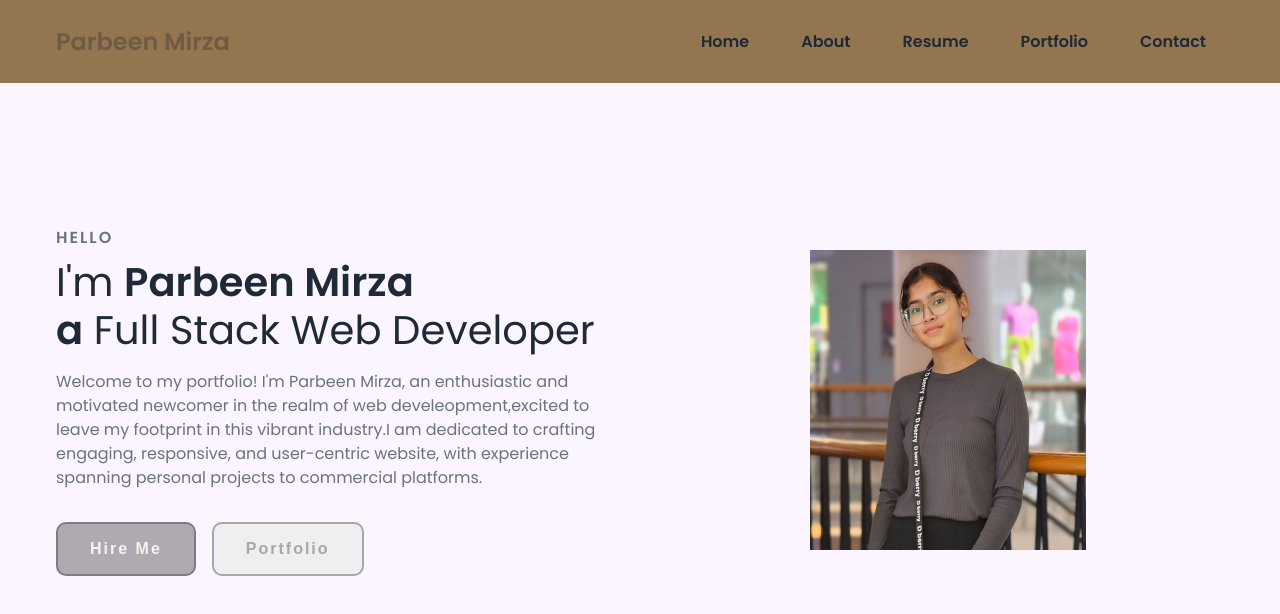
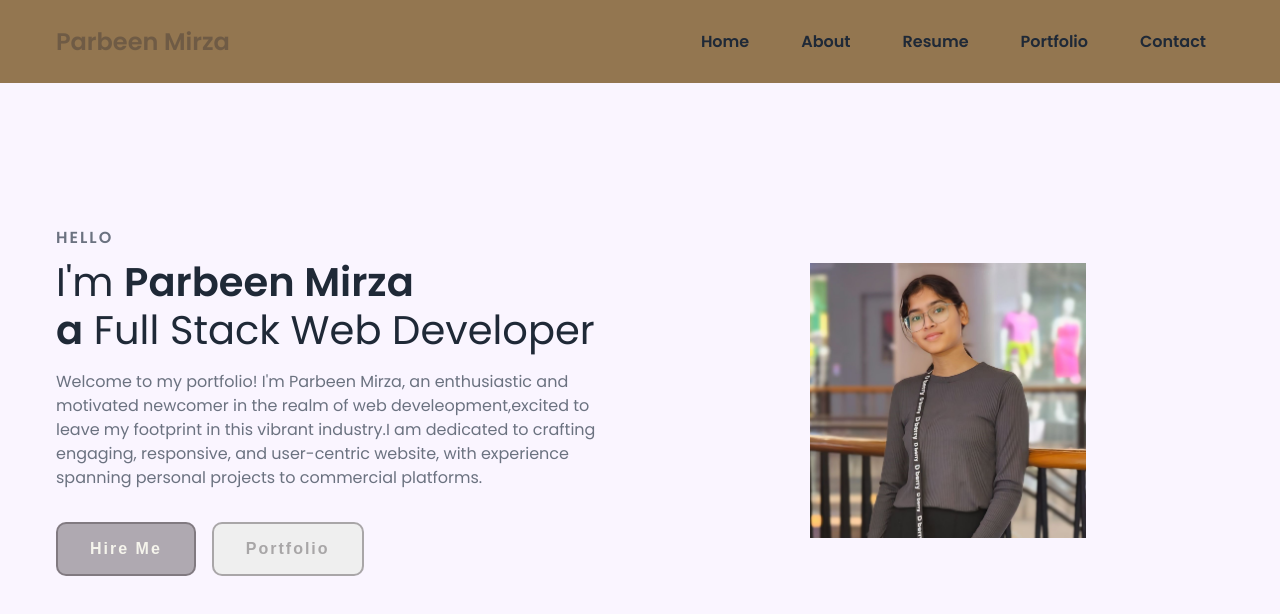
Before and after one commit to Parbeenmirza/Parbeenmirza.github.io, a plain HTML site: page index.html in a window 1280 px wide. Drawn offline with nearby package versions, Linux system fonts and the light colour scheme.

Commit message:
Add files via upload

```diff
--- a/index.html
+++ b/index.html
@@ -5,6 +5,7 @@
     <meta charset="UTF-8" />
     <meta http-equiv="X-UA-Compatible" content="IE=edge" />
     <meta name="viewport" content="width=device-width, initial-scale=1.0" />
+    <link href="https://cdn.jsdelivr.net/npm/remixicon@3.2.0/fonts/remixicon.css" rel="stylesheet"/>
     <link rel="stylesheet" href="styles.css" />
     <title>Web Design Mastery | Responsive Portfolio</title>
 </head>
@@ -42,7 +43,7 @@
                 </div>
             </div>
             <div class="image">
-                <img src="parbeen.jpg" alt="profile" height="300px" width="100px" />
+                <img src="parbeen.jpg" alt="profile" />
             </div>
         </div>
     </section>
--- a/styles.css
+++ b/styles.css
@@ -176,8 +176,8 @@ ul li a:hover {
 }
 
 .image img {
-    width: min(40rem, 50%);
-    border-rectangular: 300%;
+    width: min(20rem, 50%);
+    border-rectangular: 200%;
 }
 
 @media (width < 750px) {
```
